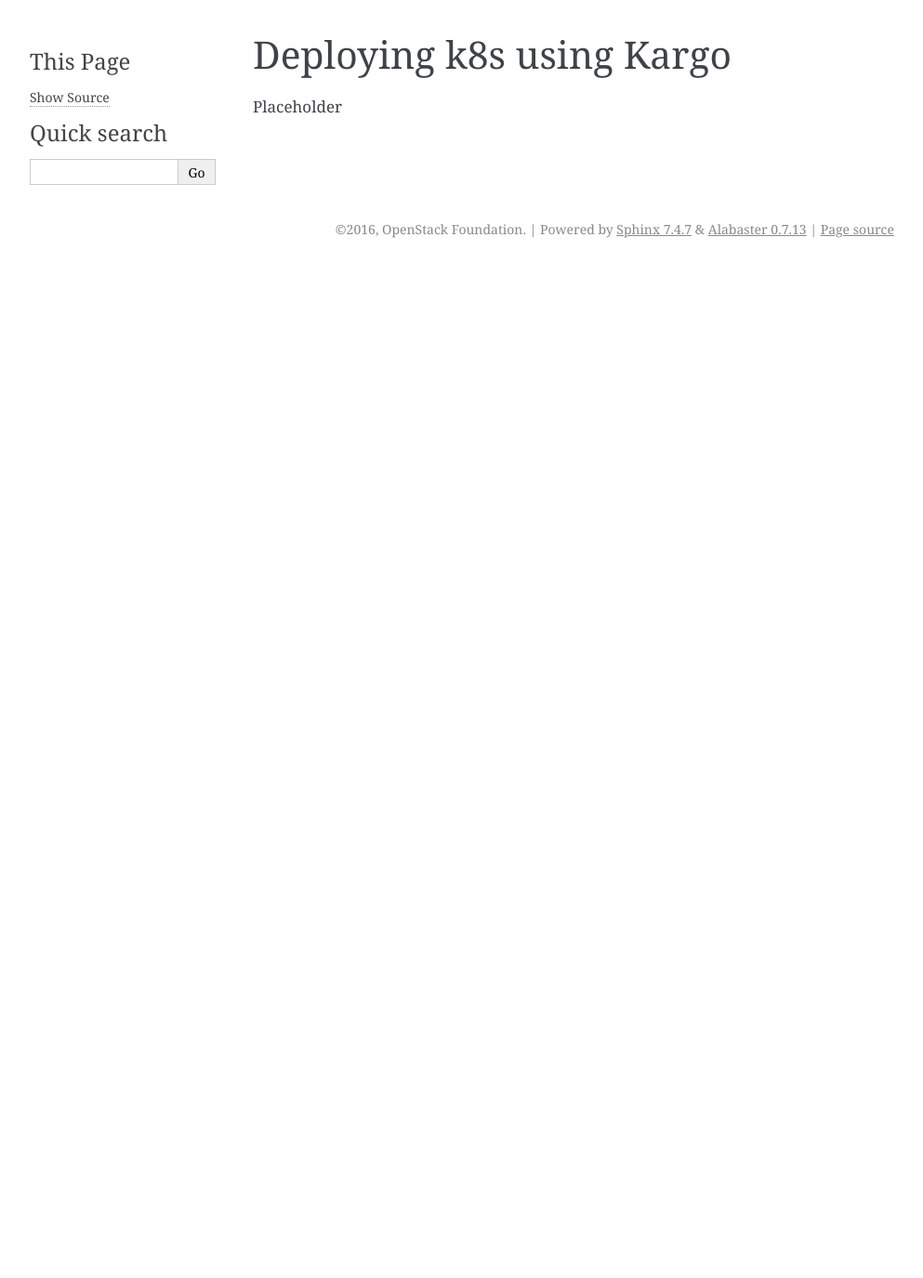
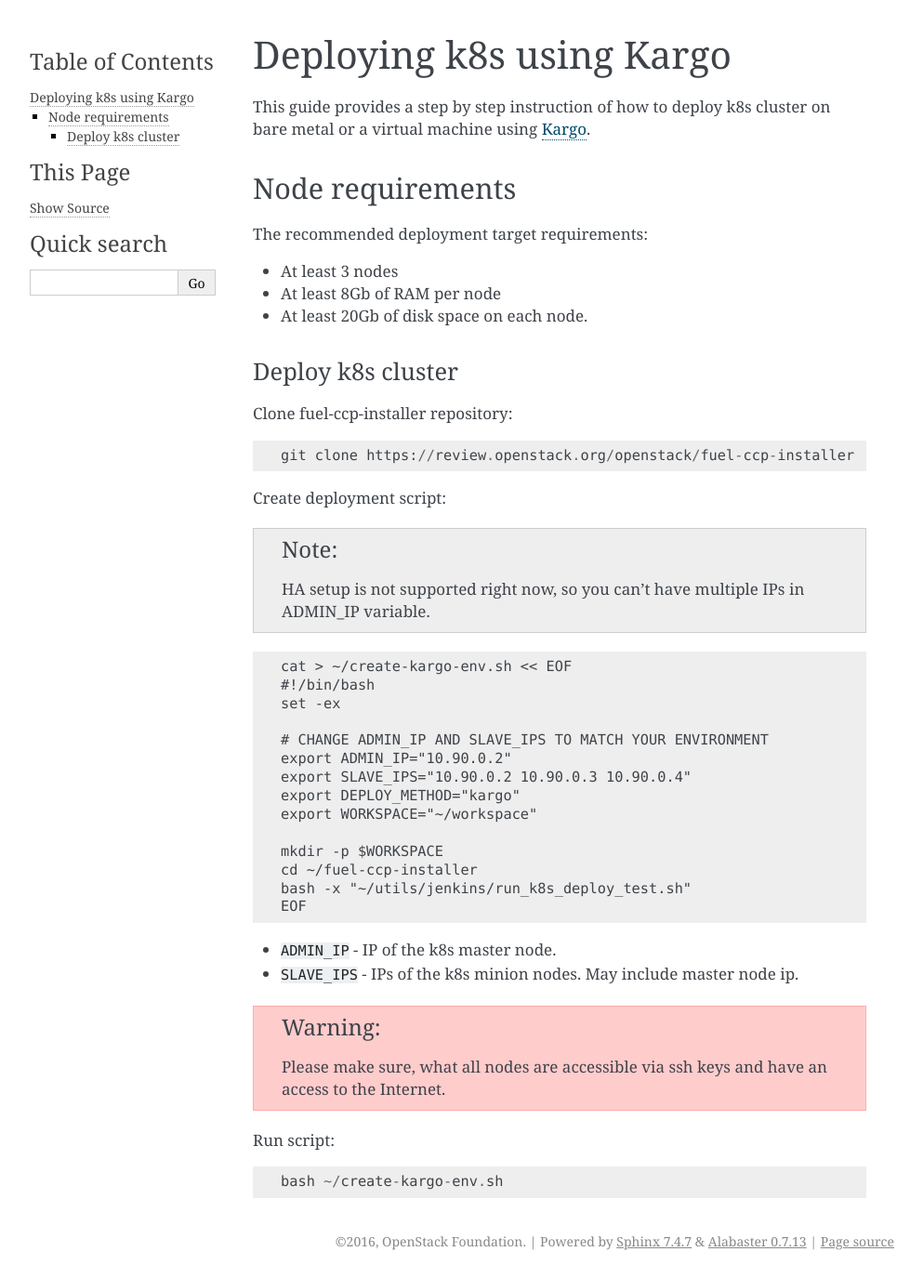
Before and after one commit to openstack-archive/fuel-ccp, a Sphinx documentation site: the page built from doc/source/deploying-k8s-via-kargo.rst, in a window 1280 px wide. Shown: the whole page at 93% size, without its empty margins (148-1141 px from the left). Built offline with Sphinx 7.4.7, drawn with Linux system fonts in a browser that asks for light colours; before the commit the page ends 900 px from its top, so only the background shows below that.

Commit message:
Add doc about k8s deployment
Change-Id: Ice43cc17357ac1424d68855191ae8b044ac118b9

```diff
--- a/doc/source/deploying-k8s-via-kargo.rst
+++ b/doc/source/deploying-k8s-via-kargo.rst
@@ -2,4 +2,58 @@
 Deploying k8s using Kargo
 =========================
 
-Placeholder
+This guide provides a step by step instruction of how to deploy k8s cluster on
+bare metal or a virtual machine using
+`Kargo <https://github.com/kubespray/kargo>`__.
+
+Node requirements
+=================
+
+The recommended deployment target requirements:
+
+- At least 3 nodes
+- At least 8Gb of RAM per node
+- At least 20Gb of disk space on each node.
+
+Deploy k8s cluster
+------------------
+
+Clone fuel-ccp-installer repository:
+
+::
+
+    git clone https://review.openstack.org/openstack/fuel-ccp-installer
+
+Create deployment script:
+
+.. NOTE:: HA setup is not supported right now, so you can't have multiple IPs
+          in ADMIN_IP variable.
+
+::
+
+    cat > ~/create-kargo-env.sh << EOF
+    #!/bin/bash
+    set -ex
+
+    # CHANGE ADMIN_IP AND SLAVE_IPS TO MATCH YOUR ENVIRONMENT
+    export ADMIN_IP="10.90.0.2"
+    export SLAVE_IPS="10.90.0.2 10.90.0.3 10.90.0.4"
+    export DEPLOY_METHOD="kargo"
+    export WORKSPACE="~/workspace"
+
+    mkdir -p $WORKSPACE
+    cd ~/fuel-ccp-installer
+    bash -x "~/utils/jenkins/run_k8s_deploy_test.sh"
+    EOF
+
+- ``ADMIN_IP`` - IP of the k8s master node.
+- ``SLAVE_IPS`` - IPs of the k8s minion nodes. May include master node ip.
+
+.. WARNING:: Please make sure, what all nodes are accessible via ssh keys and
+             have an access to the Internet.
+
+Run script:
+
+::
+
+    bash ~/create-kargo-env.sh
--- a/doc/source/index.rst
+++ b/doc/source/index.rst
@@ -12,6 +12,7 @@
    :maxdepth: 2
 
    quickstart
+   deploying-k8s-via-kargo
    readme
    usage
    contributing
```
